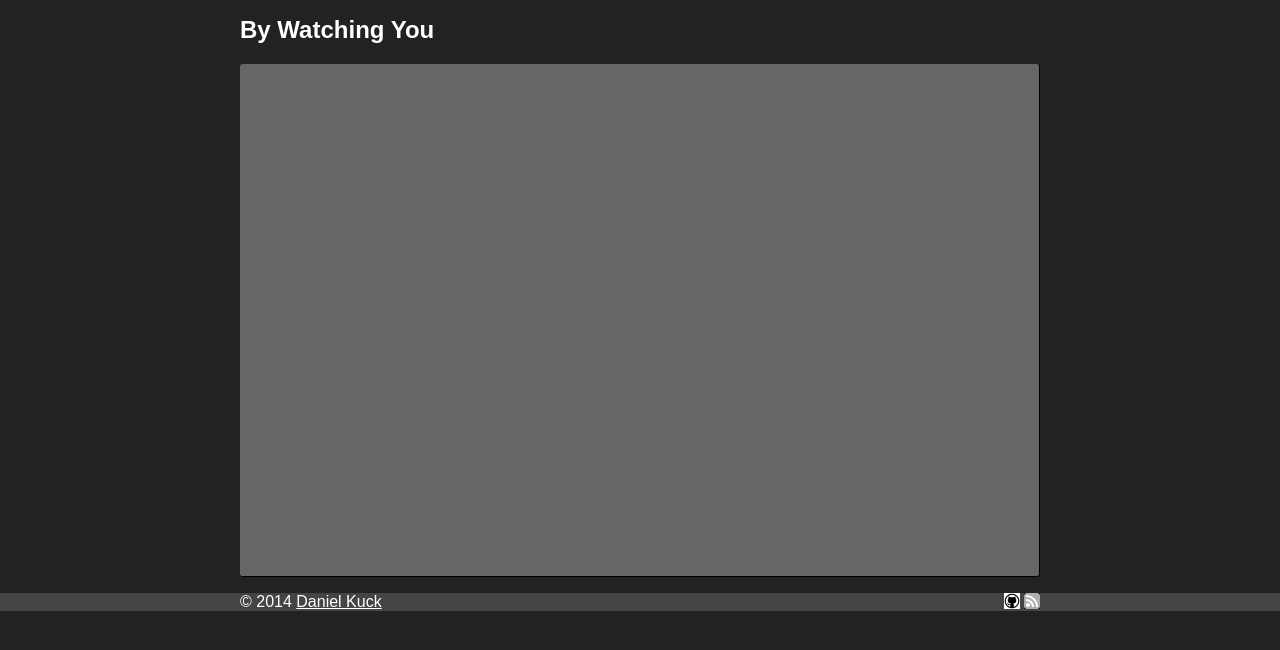
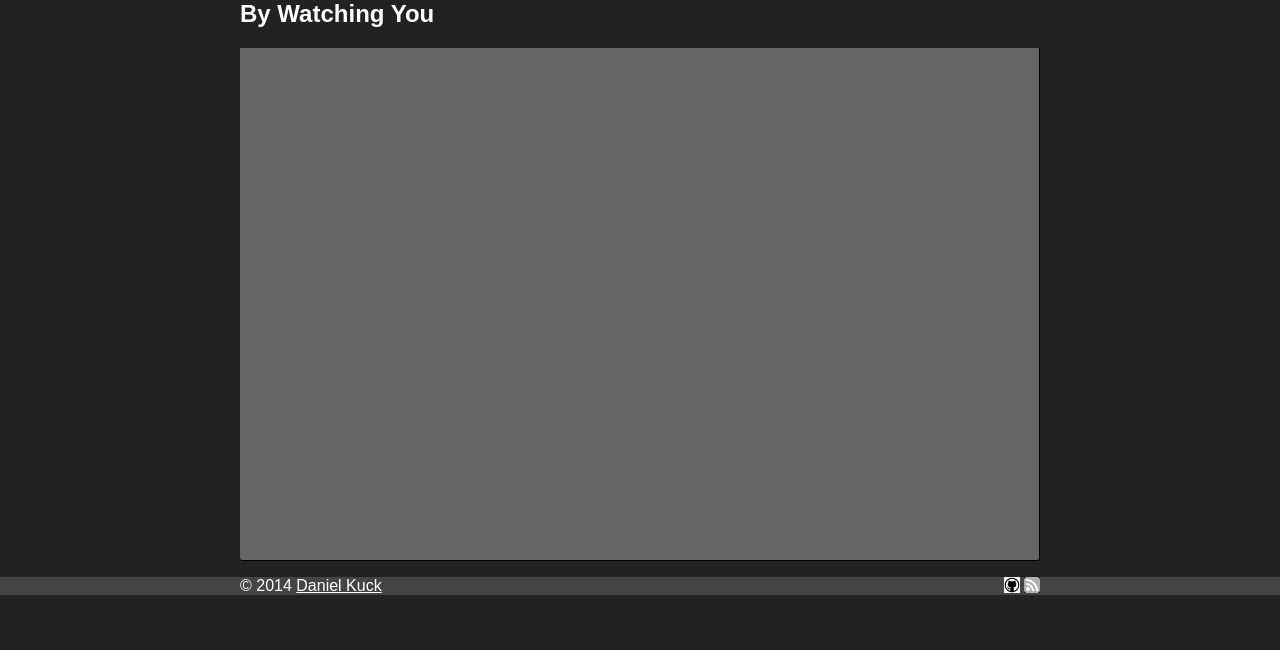
Before and after one commit to dankuck/by-watching-you, a Jekyll site: the page built from index.html, in a window 1280 px wide. Shown: the top 650 px of the page. Built offline with Jekyll 4.4.1, drawn with Linux system fonts in a browser that asks for light colours.

Commit message:
Working toward a different Title/Nav style.

```diff
--- a/_includes/header.html
+++ b/_includes/header.html
@@ -31,7 +31,7 @@
 			min-height: 30em;
 			border-bottom: 1px solid black;
 			border-right: 1px solid black;
-			border-radius: 3px;
+			border-radius: 0 0 3px 3px;
 			line-height: 140%;
 		}
 		.post-content{
@@ -90,8 +90,8 @@
 		  fjs.parentNode.insertBefore(js, fjs);
 		}(document, 'script', 'facebook-jssdk'));</script>
 		-->
-		<div style="margin-top: 1em; margin-bottom: 1em;" class="page-width-limiter">
-			<h2>
-				<a href="/">By Watching You</a>
+		<div style="margin-bottom: 1em;" class="page-width-limiter">
+			<h2 class="title-nav">
+				By Watching You
 			</h2>
 			<div class="major-content">
```
